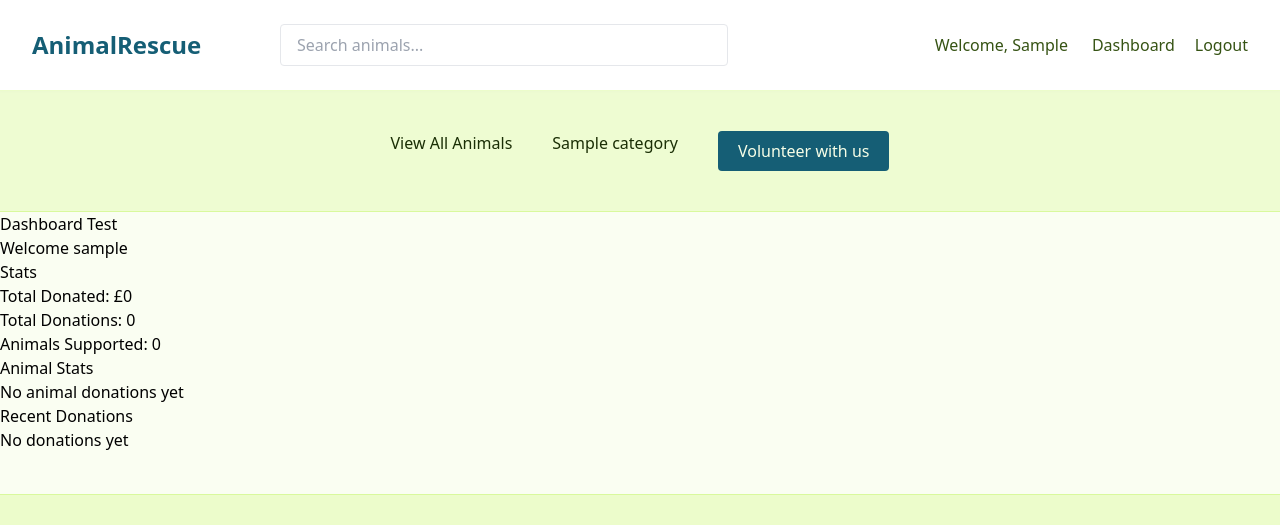
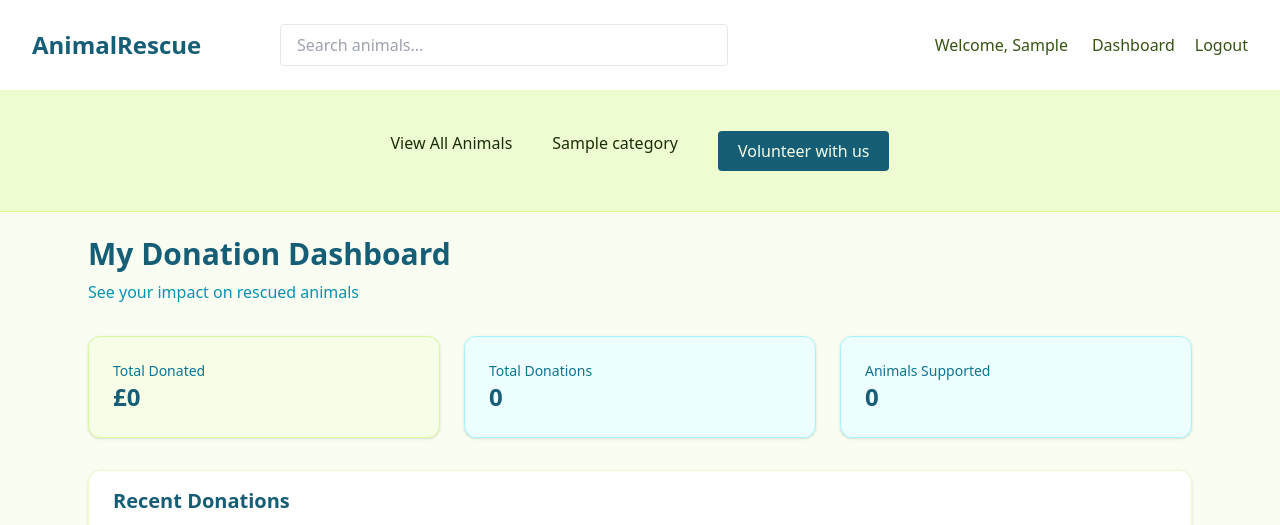
Before and after one commit to dagmara-szproch/animal-farm, a Django app: page /accounts/dashboard/ in a window 1280 px wide. Shown: the top 525 px of the page. Run offline with Django 4.2, Linux system fonts and the light colour scheme; a user stored in the database is signed in; tables that the repository leaves empty hold one stand-in row (values such as "Sample post"); parts of the project's set-up code (start-up, migrations or seed data) failed here and were passed over; some libraries are stand-ins or nearby versions.

Commit message:
enhance dashboard template

```diff
--- a/accounts/templates/accounts/dashboard.html
+++ b/accounts/templates/accounts/dashboard.html
@@ -1,43 +1,134 @@
 {% extends "base.html" %}
+{% load static %}
 
 {% block content %}
-<h1>Dashboard Test</h1>
+<div class="max-w-6xl mx-auto p-6">
+    <!-- Dashboard Header -->
+    <div class="mb-8">
+        <h1 class="text-3xl font-bold text-cyan-800">My Donation Dashboard</h1>
+        <p class="text-cyan-600 mt-2">See your impact on rescued animals</p>
+    </div>
 
-<p>Welcome {{ user.username }}</p>
+    <!-- Quick Stats -->
+    <div class="grid grid-cols-1 md:grid-cols-3 gap-6 mb-8">
+        <div class="bg-lime-50 p-6 rounded-xl shadow border border-lime-200">
+            <p class="text-sm text-cyan-700">Total Donated</p>
+            <p class="text-2xl font-bold text-cyan-800">£{{ total_donated }}</p>
+        </div>
+        <div class="bg-cyan-50 p-6 rounded-xl shadow border border-cyan-200">
+            <p class="text-sm text-cyan-700">Total Donations</p>
+            <p class="text-2xl font-bold text-cyan-800">{{ total_donations }}</p>
+        </div>
+        <div class="bg-cyan-50 p-6 rounded-xl shadow border border-cyan-200">
+            <p class="text-sm text-cyan-700">Animals Supported</p>
+            <p class="text-2xl font-bold text-cyan-800">{{ animal_stats|length }}</p>
+        </div>
+    </div>
 
-<h2>Stats</h2>
-<ul>
-    <li>Total Donated: £{{ total_donated }}</li>
-    <li>Total Donations: {{ total_donations }}</li>
-    <li>Animals Supported: {{ animal_stats|length }}</li>
-</ul>
+    <!-- Animal support section-->
+    {% if animal_stats %}
+    <div class="mb-8">
+        <h2 class="text-xl font-bold text-cyan-800 mb-4">Your Animal Impact</h2>
+        <p class="text-cyan-600 mb-6">See how you've helped individual animals</p>
 
-<h2>Animal Stats</h2>
-{% if animal_stats %}
-    <ul>
+        <div class="grid grid-cols-1 md:grid-cols-2 lg:grid-cols-4 gap-6">
             {% for stat in animal_stats %}
-        <li>
-            {{ stat.animal.name }} ({{ stat.animal.species }}):
-            {{ stat.donation_count }} donations, £{{ stat.total_donated }} total
-        </li>
+            <div class="bg-white rounded-xl shadow border border-lime-100 overflow-hidden hover:shadow-md transition">
+                <!-- Animal Image -->
+                <div class="h-48 overflow-hidden">
+                    <img src="{{ stat.animal.image_or_placeholder }}"
+                         alt="{{ stat.animal.name }}"
+                         class="w-full h-full object-cover hover:scale-105 transition duration-300">
+                </div>
+
+                <!-- Animal Info -->
+                <div class="p-6">
+                    <div class="flex justify-between items-start mb-3">
+                        <div>
+                            <h3 class="font-bold text-cyan-800 text-lg">{{ stat.animal.name }}</h3>
+                            <p class="text-sm text-cyan-600">{{ stat.animal.species }}</p>
+                        </div>
+                        {% if not stat.animal.is_active %}
+                        <span class="text-xs px-2 py-1 bg-gray-100 text-gray-600 rounded">
+                             Remembered
+                        </span>
+                        {% endif %}
+                    </div>
+
+                    <!-- Donation Stats -->
+                    <div class="space-y-3">
+                        <div class="flex justify-between items-center p-3 bg-lime-50 rounded-lg">
+                            <p class="text-sm text-cyan-700">Times donated</p>
+                            <p class="font-bold text-cyan-800">{{ stat.donation_count }}</p>
+                        </div>
+
+                        <div class="flex justify-between items-center p-3 bg-cyan-50 rounded-lg">
+                            <p class="text-sm text-cyan-700">Total contributed</p>
+                            <p class="font-bold text-cyan-800">£{{ stat.total_donated }}</p>
+                        </div>
+                    </div>
+
+                    <!-- Action Buttons -->
+                    <div class="mt-4 flex space-x-3">
+                        <a href="{% url 'animals:detail' stat.animal.slug %}"
+                           class="flex-1 text-center bg-cyan-800 hover:bg-cyan-700 text-white font-medium py-2 px-4 rounded-lg transition text-sm">
+                            Visit {{ stat.animal.name }}
+                        </a>
+                        <button onclick="donateToAnimal('{{ stat.animal.slug }}')"
+                                class="text-cyan-700 hover:text-cyan-800 border border-cyan-200 rounded-lg px-4 py-2 text-sm">
+                                Donate Again
+                        </button>
+                    </div>
+                </div>
+            </div>
             {% endfor %}
-    </ul>
-{% else %}
-    <p>No animal donations yet</p>
+        </div>
+    </div>
     {% endif %}
 
-<h2>Recent Donations</h2>
+    <!-- Recent Donations (Simplified) -->
+    <div class="bg-white rounded-xl shadow border border-lime-100 overflow-hidden">
+        <div class="px-6 py-4 border-b border-lime-100">
+            <h2 class="text-xl font-bold text-cyan-800">Recent Donations</h2>
+        </div>
+
         {% if donations %}
-    <ul>
+        <div class="divide-y divide-lime-100">
             {% for donation in donations %}
-        <li>
-            £{{ donation.amount }} on {{ donation.created_at|date:"Y-m-d" }}
-            {% if donation.animal %}to {{ donation.animal.name }}{% endif %}
-            ({{ donation.status }})
-        </li>
+            <div class="p-6 hover:bg-lime-50 transition">
+                <div class="flex justify-between">
+                    <div>
+                        <p class="font-bold text-cyan-800">£{{ donation.amount }}</p>
+                        <p class="text-sm text-gray-600">
+                            {{ donation.created_at|date:"d M Y" }}
+                            To {{ donation.animal.name }}
+                        </p>
+                        {% if donation.message %}
+                        <p class="text-gray-700 mt-2 italic text-sm">
+                            "{{ donation.message|truncatechars:60 }}"
+                        </p>
+                        {% endif %}
+                    </div>
+                    <!-- for future imolementaton: ger receipt -->
+                    <!-- <a href="#" class="text-cyan-700 text-sm">Receipt</a> -->
+                </div>
+            </div>
             {% endfor %}
-    </ul>
+        </div>
         {% else %}
-    <p>No donations yet</p>
+        <div class="text-center py-12">
+            <p class="text-gray-500">No donations yet</p>
+            <a href="{% url 'animals:list' %}" class="mt-4 inline-block bg-cyan-800 text-white py-2 px-6 rounded-lg">
+                Make your first donation
+            </a>
+        </div>
         {% endif %}
+    </div>
+</div>
+
+<script>
+function donateToAnimal(animalSlug) {
+    window.location.href = `/payments/donate/${animalSlug}/`;
+}
+</script>
 {% endblock %}
```
Lines whose indentation alone changed are shown as unchanged.
